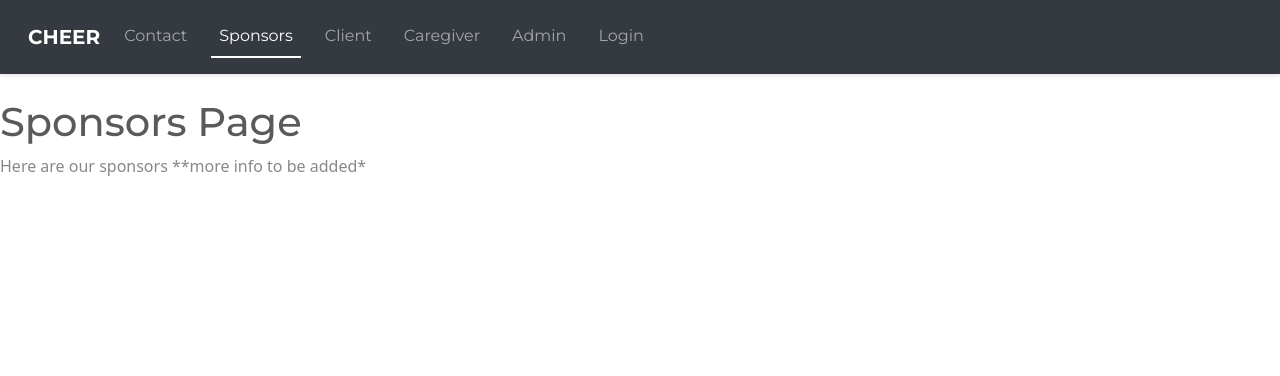
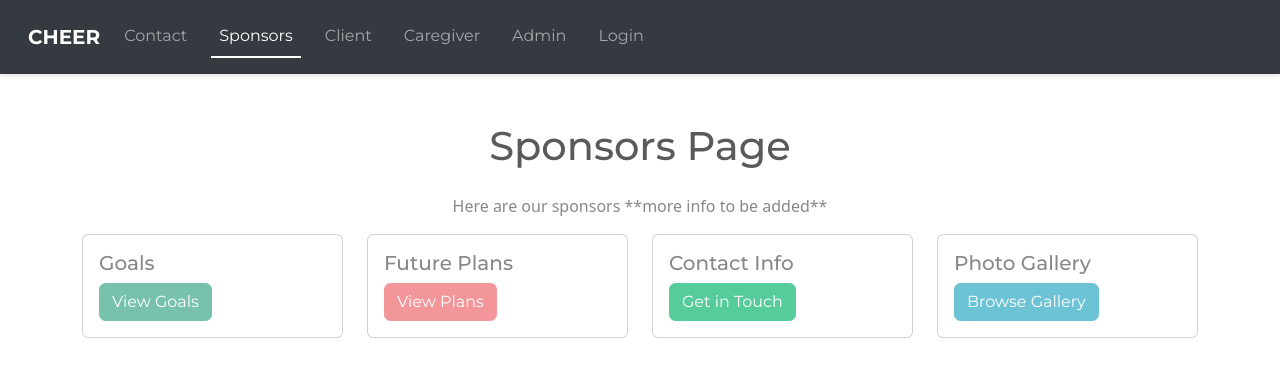
Before and after one commit to wseguin03/cheer-docker, a React (Create React App) app in the folder Client/: page /sponsors in a window 1280 px wide. Shown: the top 376 px of the page. Built offline with nearby package versions, Linux system fonts and the light colour scheme.

Commit message:
updated sponors

```diff
--- a/Client/src/components/SponsorsPage.js
+++ b/Client/src/components/SponsorsPage.js
@@ -1,12 +1,70 @@
 import React from 'react';
+import { Card, Button, Container, Row, Col } from 'react-bootstrap';
+
 
 const SponsorsPage = () => {
-    return (
-      <div>
-        <h1>Sponsors Page</h1>
-        <p>Here are our sponsors **more info to be added*</p>
-      </div>
-    );
+
+  // Event handlers for button clicks
+  const handleGoalsClick = () => {
+    // logic to navigate to Goals
+    console.log('Navigate to Goals');
   };
 
-  export default SponsorsPage;
+  const handlePlansClick = () => {
+    // logic to navigate to Future Plans
+    console.log('Navigate to Future Plans');
+  };
+
+  const handleContactClick = () => {
+    // logic to navigate to Contact Info
+    console.log('Navigate to Contact Info');
+  };
+
+  const handleGalleryClick = () => {
+    // logic to navigate to Photo Gallery
+    console.log('Navigate to Photo Gallery');
+  };
+
+  return (
+    <Container className="mt-5">
+      <h1 className="text-center mb-4">Sponsors Page</h1>
+      <p className="text-center">Here are our sponsors **more info to be added**</p>
+      <Row xs={1} md={2} lg={4} className="g-4">
+        <Col>
+          <Card>
+            <Card.Body>
+              <Card.Title>Goals</Card.Title>
+              <Button variant="primary" onClick={handleGoalsClick}>View Goals</Button>
+            </Card.Body>
+          </Card>
+        </Col>
+        <Col>
+          <Card>
+            <Card.Body>
+              <Card.Title>Future Plans</Card.Title>
+              <Button variant="secondary" onClick={handlePlansClick}>View Plans</Button>
+            </Card.Body>
+          </Card>
+        </Col>
+        <Col>
+          <Card>
+            <Card.Body>
+              <Card.Title>Contact Info</Card.Title>
+              <Button variant="success" onClick={handleContactClick}>Get in Touch</Button>
+            </Card.Body>
+          </Card>
+        </Col>
+        <Col>
+          <Card>
+            <Card.Body>
+              <Card.Title>Photo Gallery</Card.Title>
+              <Button variant="info" onClick={handleGalleryClick}>Browse Gallery</Button>
+            </Card.Body>
+          </Card>
+        </Col>
+      </Row>
+    </Container>
+  );
+};
+
+export default SponsorsPage;
```
